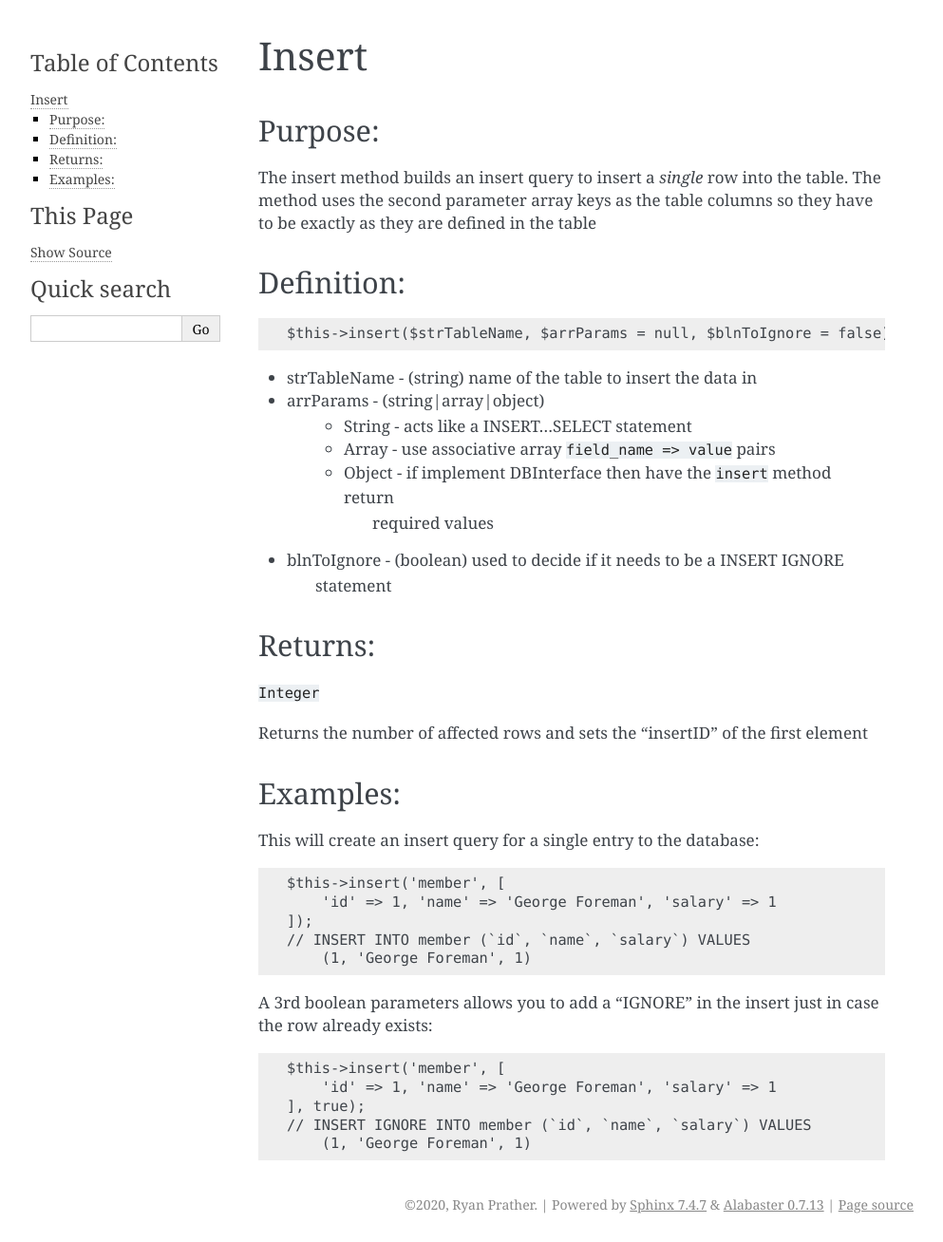
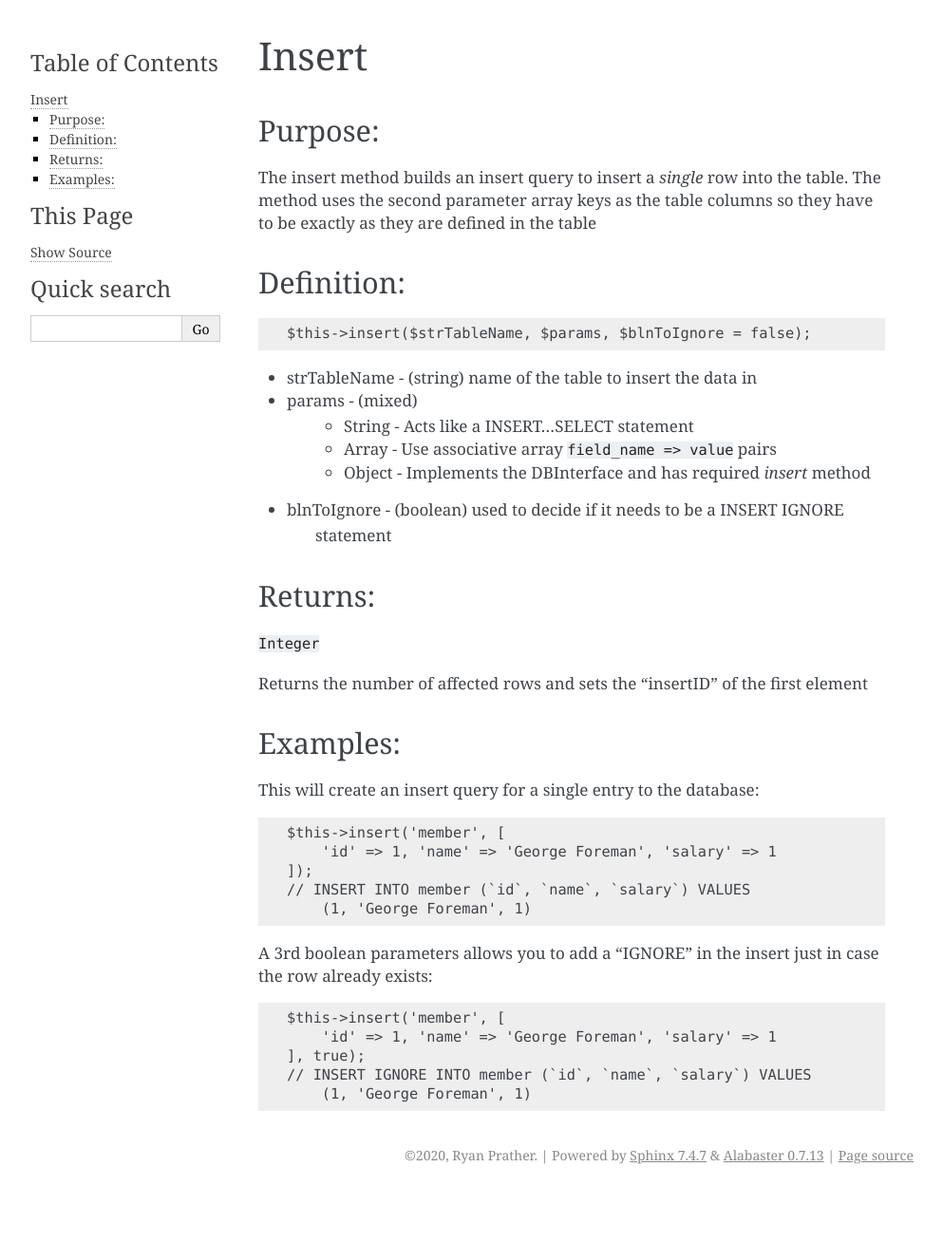
Before and after one commit to godsgood33/php-db, a Sphinx documentation site: the page built from docs/insert.rst, in a window 1280 px wide. Shown: the whole page at 95% size, without its empty margins (148-1141 px from the left). Built offline with Sphinx 7.4.7, drawn with Linux system fonts in a browser that asks for light colours; after the commit the page ends 1256 px from its top, so only the background shows below that.

Commit message:
doc: update docs

```diff
--- a/docs/DBInterface.rst
+++ b/docs/DBInterface.rst
@@ -82,3 +83,6 @@ This method can return a DBWhere or array of DBWhere objects.  Most commonly you
             new DBWhere('email', $this->email),
         ];
     }
+
+    // WHERE `id` = {$this->id}
+    // WHERE `lname` = '{$this->lname}' AND `email` = '{$this->email}'
--- a/docs/insert.rst
+++ b/docs/insert.rst
@@ -12,14 +12,13 @@ Definition:
 
 ::
 
-    $this->insert($strTableName, $arrParams = null, $blnToIgnore = false);
+    $this->insert($strTableName, $params, $blnToIgnore = false);
 
 * strTableName - (string) name of the table to insert the data in
-* arrParams - (string|array|object)
-    * String - acts like a INSERT...SELECT statement
-    * Array - use associative array ``field_name => value`` pairs
-    * Object - if implement DBInterface then have the ``insert`` method return
-        required values
+* params - (mixed)
+    * String - Acts like a INSERT...SELECT statement
+    * Array - Use associative array ``field_name => value`` pairs
+    * Object - Implements the DBInterface and has required `insert` method
 * blnToIgnore - (boolean) used to decide if it needs to be a INSERT IGNORE
     statement
 
--- a/docs/replace.rst
+++ b/docs/replace.rst
@@ -12,10 +12,12 @@ Definition:
 
 ::
 
-    $this->replace($strTableName, $arrParams);
+    $this->replace($strTableName, $params);
 
 * strTableName - (string) The table to update
-* arrParams - (array) Name/value pair to insert
+* params - (mixed)
+    * Array - A key/value pair.  Keys are used as field names, values are used as field values
+    * Object - An object that implements the DBInterface interface and require `replace` method
 
 Returns:
 --------
--- a/docs/update.rst
+++ b/docs/update.rst
@@ -11,10 +11,12 @@ Definition:
 
 ::
 
-    $this->update($strTableName, $arrParams, $arrWhere = [], $arrFlags = []);
+    $this->update($strTableName, $params, $arrWhere = [], $arrFlags = []);
 
 * strTableName - (string) The table name to update
-* arrParams - (array) Name/value pairs of the field name and value
+* params - (mixed)
+    * Array - Name/value pairs of the field name and value
+    * Object - An object that implements the DBInterface interface and has an update method to pull the info from
 * arrWhere - (DBWhere|array:DBWhare)
 * arrFlags - (array) Two-dimensional array to create other flag options
     (joins, order, and group)
```
Also changed, not shown: other parts of docs/DBInterface.rst (+1 -0 lines), docs/extendedInsert.rst (+5 -3 lines), docs/extendedReplace.rst (+5 -2 lines).
